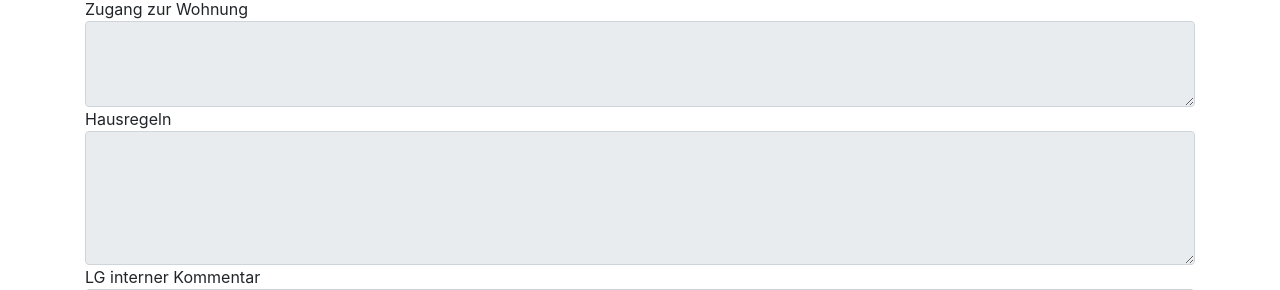
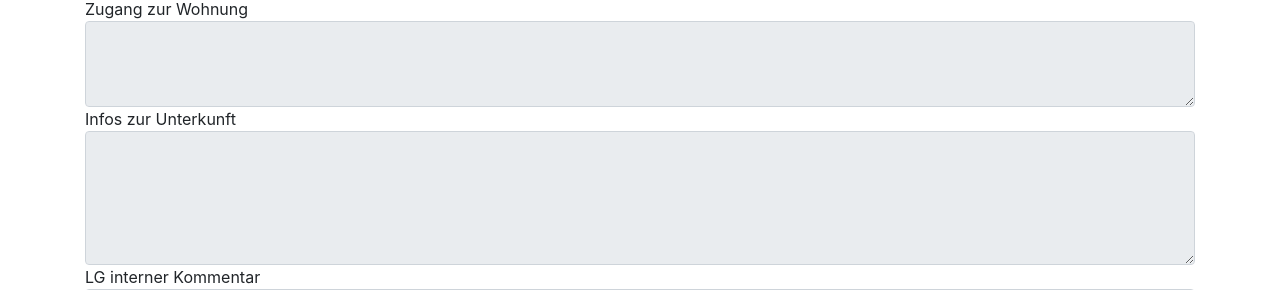
Before and after one commit to tadejensen/bettenboerse, a Flask app: template templates/shelter_show.html in a window 1280 px wide. Shown: the part 736-1026 px from the top of the page. Run offline with Flask 2, Linux system fonts and the light colour scheme; the template is opened without the code that fills it, so the values that code supplies are empty; some libraries are stand-ins or nearby versions.

Commit message:
Fix UI for editing shelter infos

```diff
--- a/templates/shelter_edit.html
+++ b/templates/shelter_edit.html
@@ -50,7 +50,7 @@
     </div>
 
     <div class="form-group">
-        {{ form.rules.label }}
+        <label for="rules">Infos zur Unterkunft</label>
         {{ form.rules(class_="form-control", rows=5) }}
     </div>
 
--- a/templates/shelter_show.html
+++ b/templates/shelter_show.html
@@ -71,7 +71,7 @@ Zugang zur Wohnung
 <textarea class="form-control" readonly rows=3>
 {{ shelter.keys }}
 </textarea>
-Hausregeln
+Infos zur Unterkunft
 <textarea class="form-control" readonly rows=5>
 {{ shelter.rules }}
 </textarea>
```
